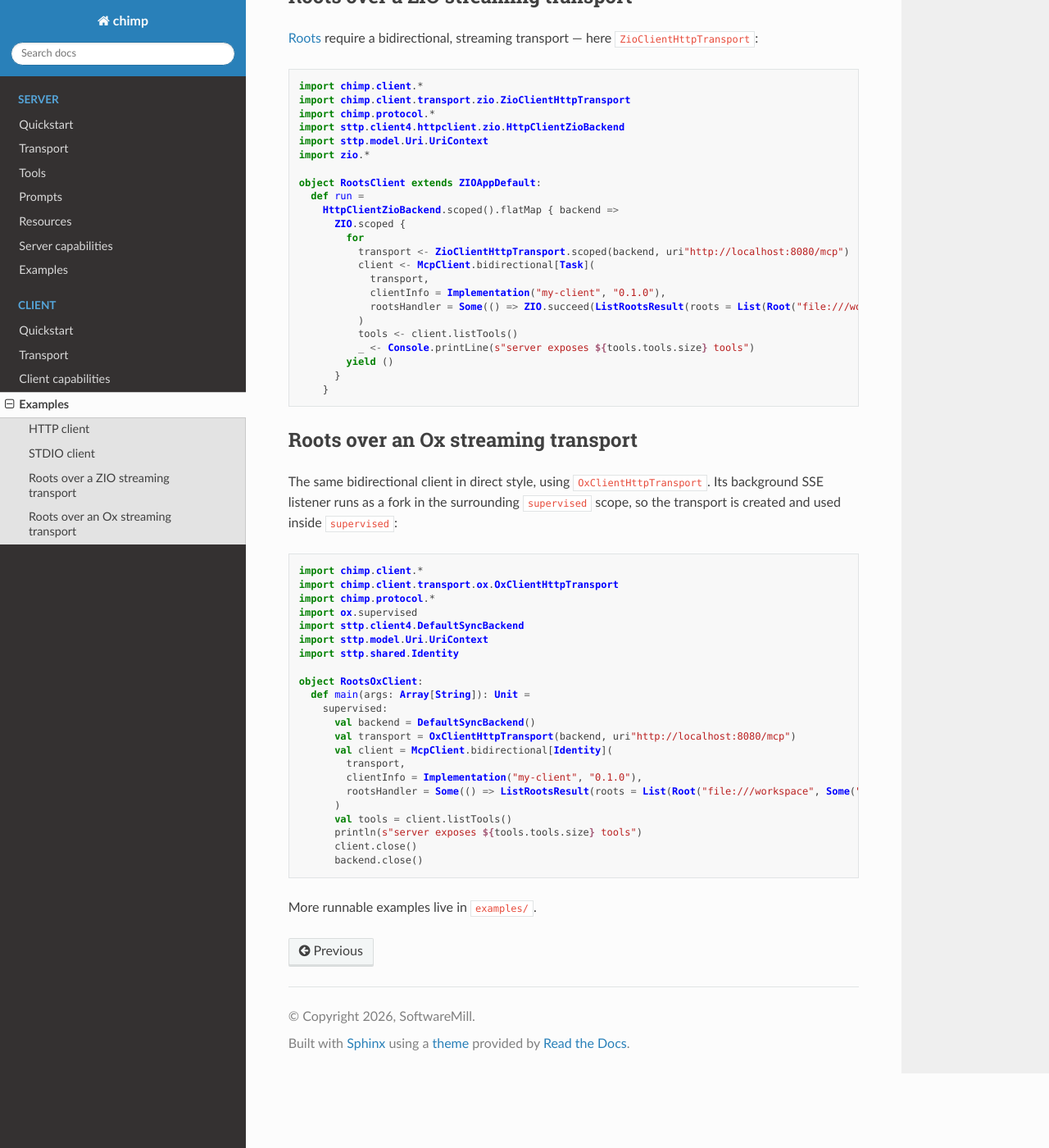
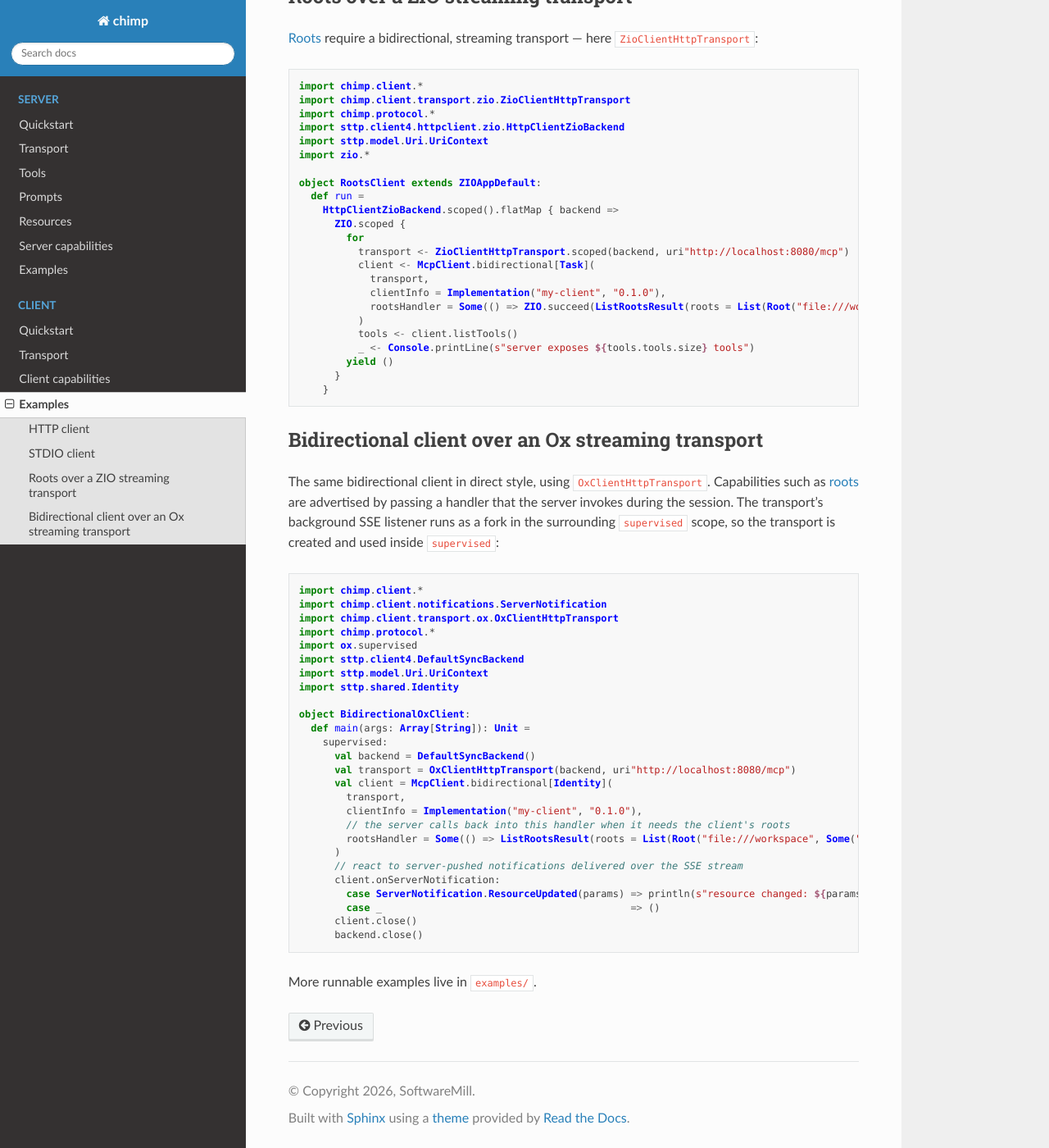
Before and after one commit to softwaremill/chimp, a Sphinx documentation site: the page built from docs/client/examples.md, in a window 1280 px wide and 1400 px high, scrolled down 1062 px. Shown: the whole window at 82% size. Built offline with Sphinx 7.4.7 and the Read the Docs theme 3.1.0, drawn with Linux system fonts in a browser that asks for light colours.

Commit message:
fix: examples compilation

````diff
--- a/docs/client/examples.md
+++ b/docs/client/examples.md
@@ -78,12 +78,13 @@ object RootsClient extends ZIOAppDefault:
     }
 ```
 
-## Roots over an Ox streaming transport
+## Bidirectional client over an Ox streaming transport
 
-The same bidirectional client in direct style, using `OxClientHttpTransport`. Its background SSE listener runs as a fork in the surrounding `supervised` scope, so the transport is created and used inside `supervised`:
+The same bidirectional client in direct style, using `OxClientHttpTransport`. Capabilities such as [roots](https://modelcontextprotocol.io/specification/2025-11-25/client/roots) are advertised by passing a handler that the server invokes during the session. The transport's background SSE listener runs as a fork in the surrounding `supervised` scope, so the transport is created and used inside `supervised`:
 
 ```scala mdoc:compile-only
 import chimp.client.*
+import chimp.client.notifications.ServerNotification
 import chimp.client.transport.ox.OxClientHttpTransport
 import chimp.protocol.*
 import ox.supervised
@@ -91,7 +92,7 @@ import sttp.client4.DefaultSyncBackend
 import sttp.model.Uri.UriContext
 import sttp.shared.Identity
 
-object RootsOxClient:
+object BidirectionalOxClient:
   def main(args: Array[String]): Unit =
     supervised:
       val backend = DefaultSyncBackend()
@@ -99,10 +100,13 @@ object RootsOxClient:
       val client = McpClient.bidirectional[Identity](
         transport,
         clientInfo = Implementation("my-client", "0.1.0"),
+        // the server calls back into this handler when it needs the client's roots
         rootsHandler = Some(() => ListRootsResult(roots = List(Root("file:///workspace", Some("workspace")))))
       )
-      val tools = client.listTools()
-      println(s"server exposes ${tools.tools.size} tools")
+      // react to server-pushed notifications delivered over the SSE stream
+      client.onServerNotification:
+        case ServerNotification.ResourceUpdated(params) => println(s"resource changed: ${params.uri}")
+        case _                                          => ()
       client.close()
       backend.close()
 ```
````
Also changed, not shown: generated-docs/out/README.md, generated-docs/out/client/examples.md, 2 other files.
